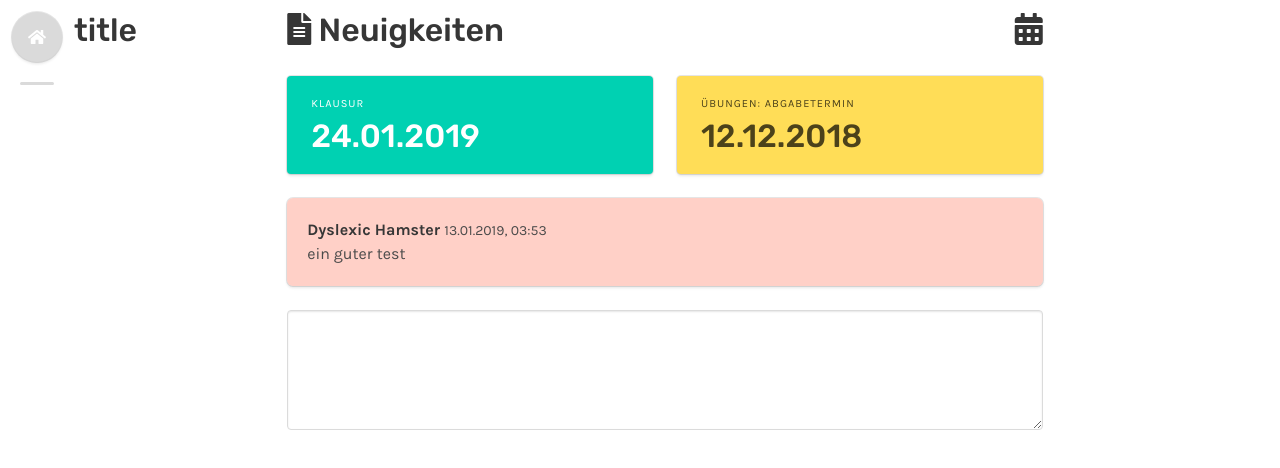
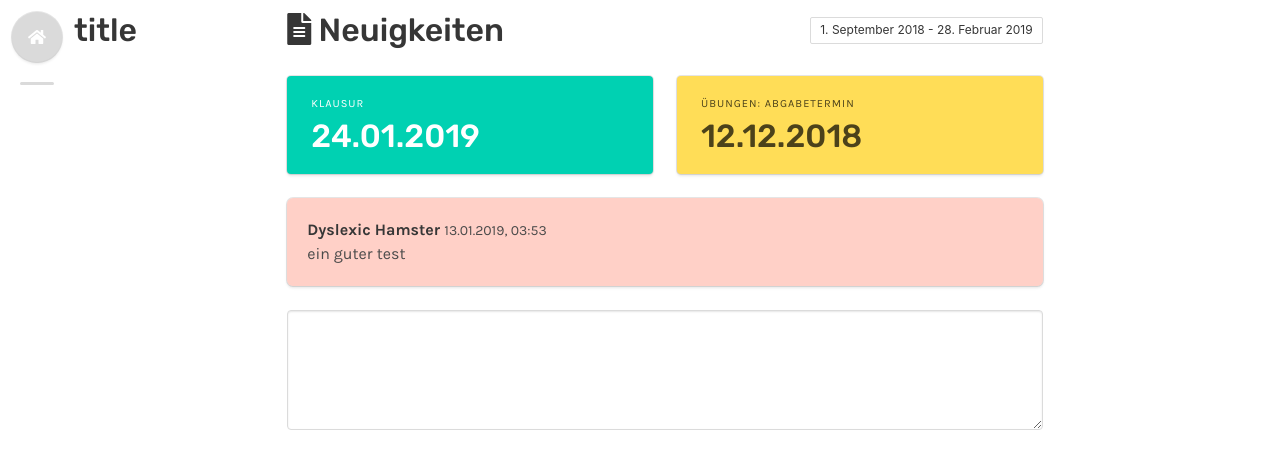
Before and after one commit to mildlyadequate/copsi, an Electron app: page Client/start-overview.html in a window 1280 px wide. Drawn offline with nearby package versions, Linux system fonts and the light colour scheme; no server answers.

Commit message:
small fix for wallach

```diff
--- a/Client/start-overview.html
+++ b/Client/start-overview.html
@@ -85,10 +85,15 @@
             </div>
             <div class="level-right">
               <div class="level-item">
-                <!-- TODO: erkennbar machen, dass man calendar anklicken kann für semestertermine-->
+                <!-- TODO: erkennbar machen, dass man calendar anklicken kann für semestertermine--
                 <div class="title">
                   <i class="fas fa-calendar-alt"></i>
-                </div>
+                </div-->
+
+                <!-- nur für die Vorstellung bei Wallach wieder rein -->
+                <button type="button" class="button is-small">
+                  1. September 2018 - 28. Februar 2019
+                </button>
               </div>
             </div>
           </div>
```
